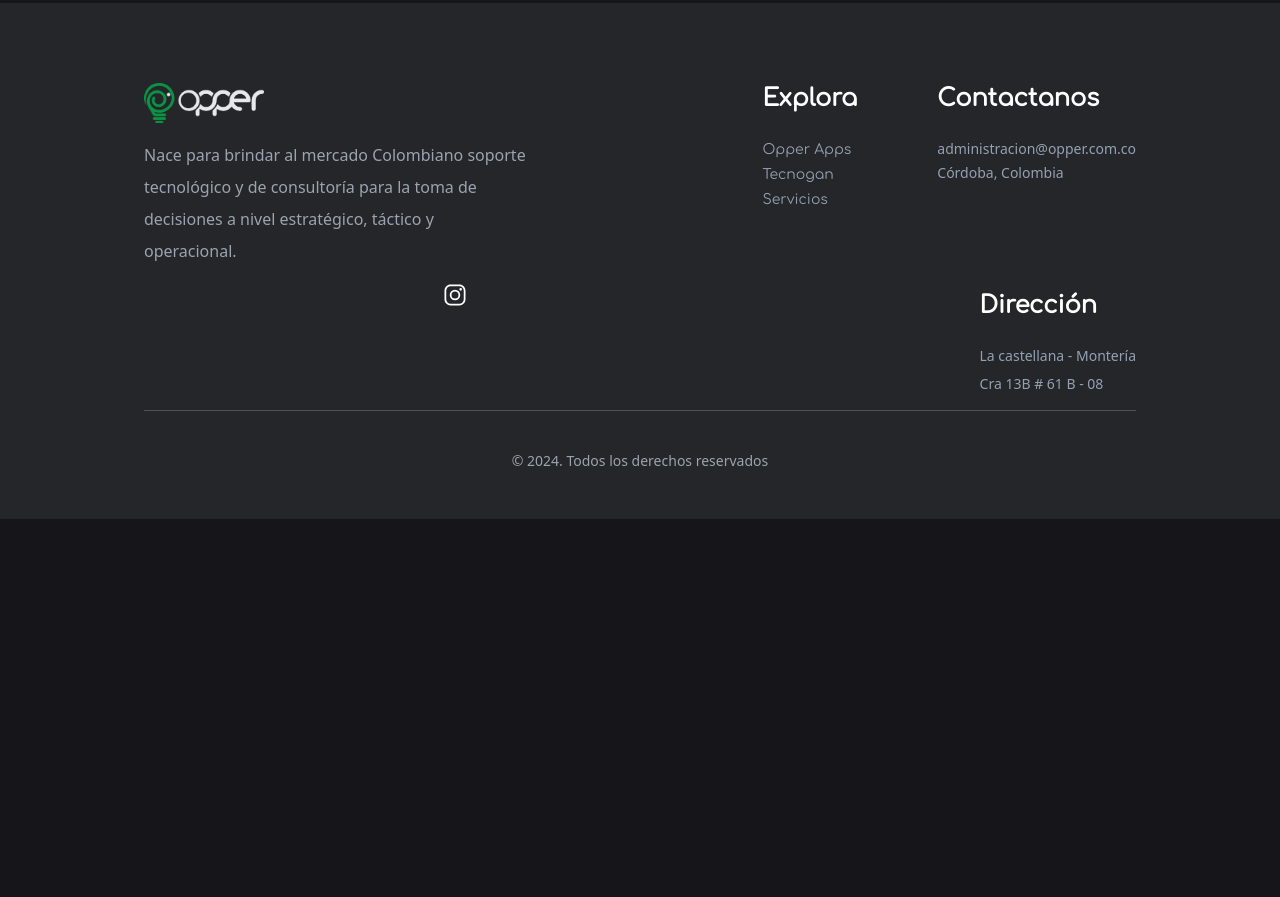
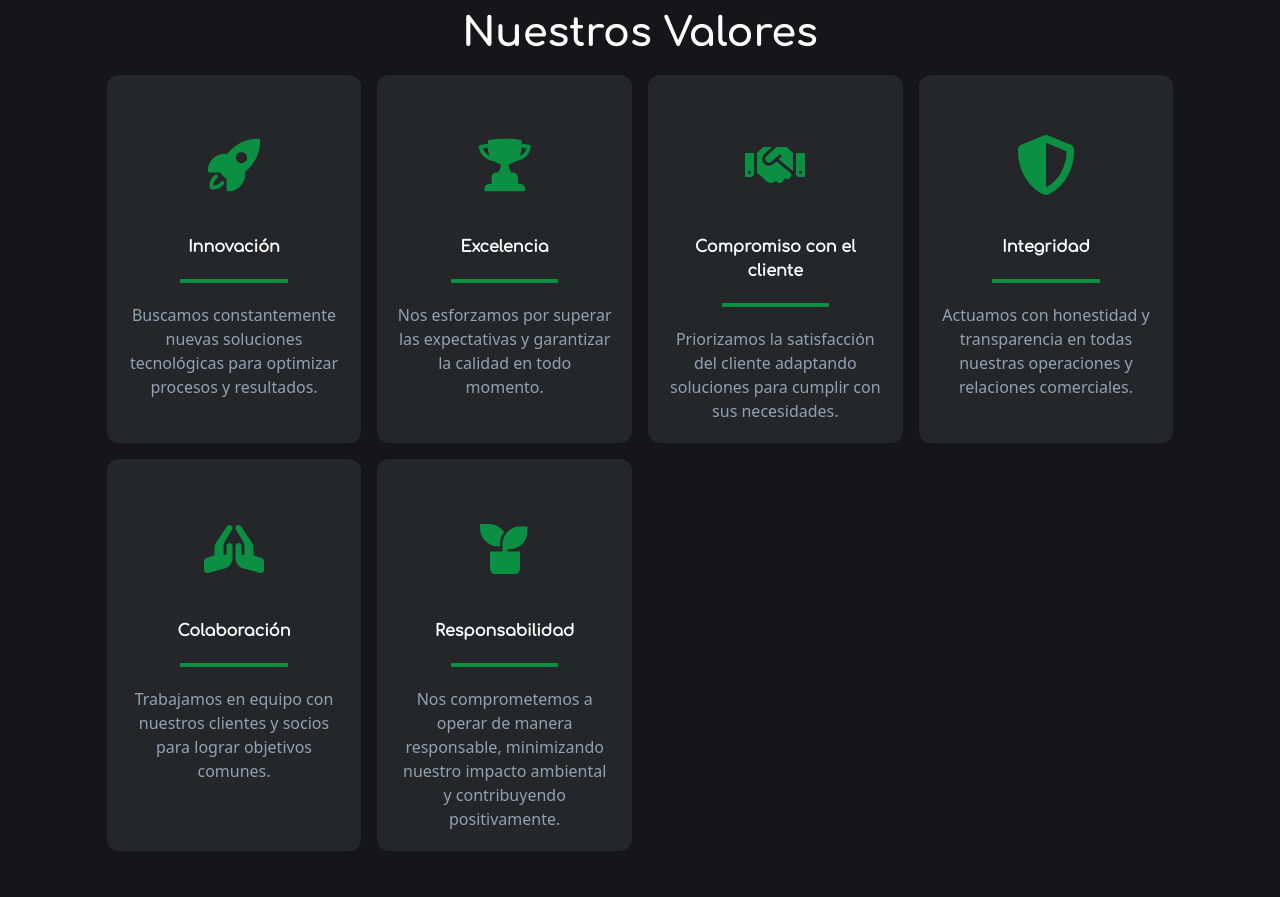
Before and after one commit to id4n4/opper-web, an Astro site: page /about in a window 1280 px wide. Shown: the part 1243-2140 px from the top of the page. Before the commit the page ends 1762 px from the top, so only its background shows below. Built offline with nearby package versions, Linux system fonts and the light colour scheme; Astro itself is replaced by a stand-in of ours.

Commit message:
Agregadas políticas y valores en la página "Acerca de nosotros"

```diff
--- a/src/components/aboutUs/Policies.astro
+++ b/src/components/aboutUs/Policies.astro
@@ -6,7 +6,7 @@ import ResponsiveLayout from "@/layouts/ResponsiveLayout.astro";
   <ResponsiveLayout>
     <div class="w-2/3 mx-auto space-y-2">
       <h1 class="text-4xl font-bold text-center">Políticas</h1>
-      <p>
+      <p class="text-balance">
         Opper (Optimum Performance) se compromete a ofrecer soluciones
         inteligentes mediante la convergencia tecnológica y el análisis de datos
         para optimizar los procesos de nuestros clientes en el Caribe
--- /dev/null
+++ b/src/components/aboutUs/ValueItem.astro
@@ -0,0 +1,19 @@
+---
+import { type FC } from "react";
+
+interface Props {
+  Icon: FC;
+  title: string;
+  description: string;
+}
+const { Icon, description, title } = Astro.props;
+---
+
+<div class="bg-cardBackground rounded-xl p-5 text-center">
+  <div class="text-primary text-6xl flex justify-center py-10">
+    <Icon />
+  </div>
+  <h3 class="font-bold">{title}</h3>
+  <div class="h-1 w-1/2 mx-auto my-5 bg-primary"></div>
+  <p class="text-pretty">{description}</p>
+</div>
--- /dev/null
+++ b/src/components/aboutUs/Values.astro
@@ -0,0 +1,51 @@
+---
+import ResponsiveLayout from "@/layouts/ResponsiveLayout.astro";
+import ValueItem from "./ValueItem.astro";
+import { HiRocketLaunch, HiTrophy } from "react-icons/hi2";
+import { FaHandshake, FaPrayingHands, FaShieldAlt } from "react-icons/fa";
+import { RiPlantFill } from "react-icons/ri";
+---
+
+<section class="pb-[7rem]">
+  <ResponsiveLayout>
+    <h1 class="text-center mb-3">Nuestros Valores</h1>
+    <div
+      class="grid"
+      style={{
+        gridTemplateColumns: "repeat(auto-fill, minmax(250px, 1fr))",
+        gap: "1rem",
+      }}
+    >
+      <ValueItem
+        Icon={HiRocketLaunch}
+        title="Innovación"
+        description="Buscamos constantemente nuevas soluciones tecnológicas para optimizar procesos y resultados."
+      />
+      <ValueItem
+        Icon={HiTrophy}
+        title="Excelencia"
+        description="Nos esforzamos por superar las expectativas y garantizar la calidad en todo momento."
+      />
+      <ValueItem
+        Icon={FaHandshake}
+        title="Compromiso con el cliente"
+        description="Priorizamos la satisfacción del cliente adaptando soluciones para cumplir con sus necesidades."
+      />
+      <ValueItem
+        Icon={FaShieldAlt}
+        title="Integridad"
+        description="Actuamos con honestidad y transparencia en todas nuestras operaciones y relaciones comerciales."
+      />
+      <ValueItem
+        Icon={FaPrayingHands}
+        title="Colaboración"
+        description="Trabajamos en equipo con nuestros clientes y socios para lograr objetivos comunes."
+      />
+      <ValueItem
+        Icon={RiPlantFill}
+        title="Responsabilidad"
+        description="Nos comprometemos a operar de manera responsable, minimizando nuestro impacto ambiental y contribuyendo positivamente."
+      />
+    </div>
+  </ResponsiveLayout>
+</section>
--- a/src/pages/about.astro
+++ b/src/pages/about.astro
@@ -3,10 +3,12 @@ import Layout from "../layouts/Layout.astro";
 import Header from "@/components/aboutUs/Header.astro";
 import Goals from "@/components/aboutUs/Goals.astro";
 import Policies from "@/components/aboutUs/Policies.astro";
+import Values from "@/components/aboutUs/Values.astro";
 ---
 
 <Layout title="Sobre nosotros">
   <Header />
   <Goals />
   <Policies />
+  <Values />
 </Layout>
```
